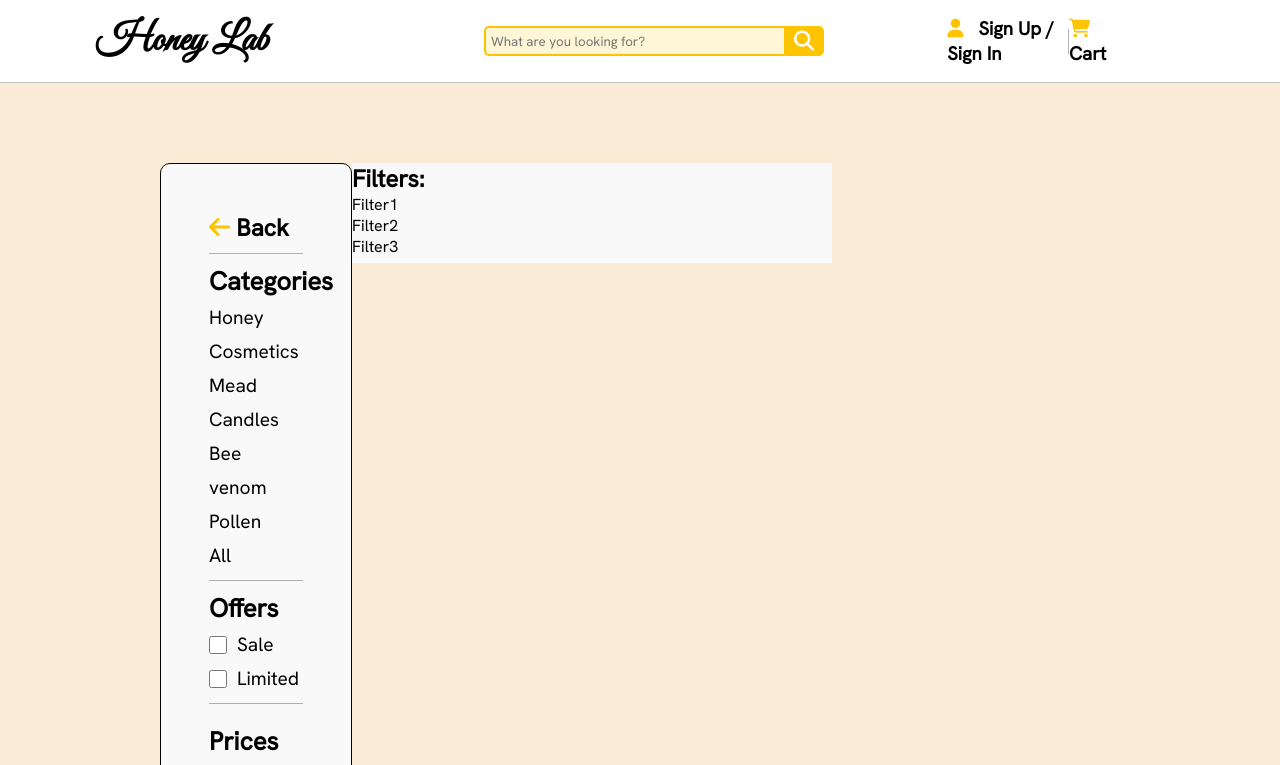
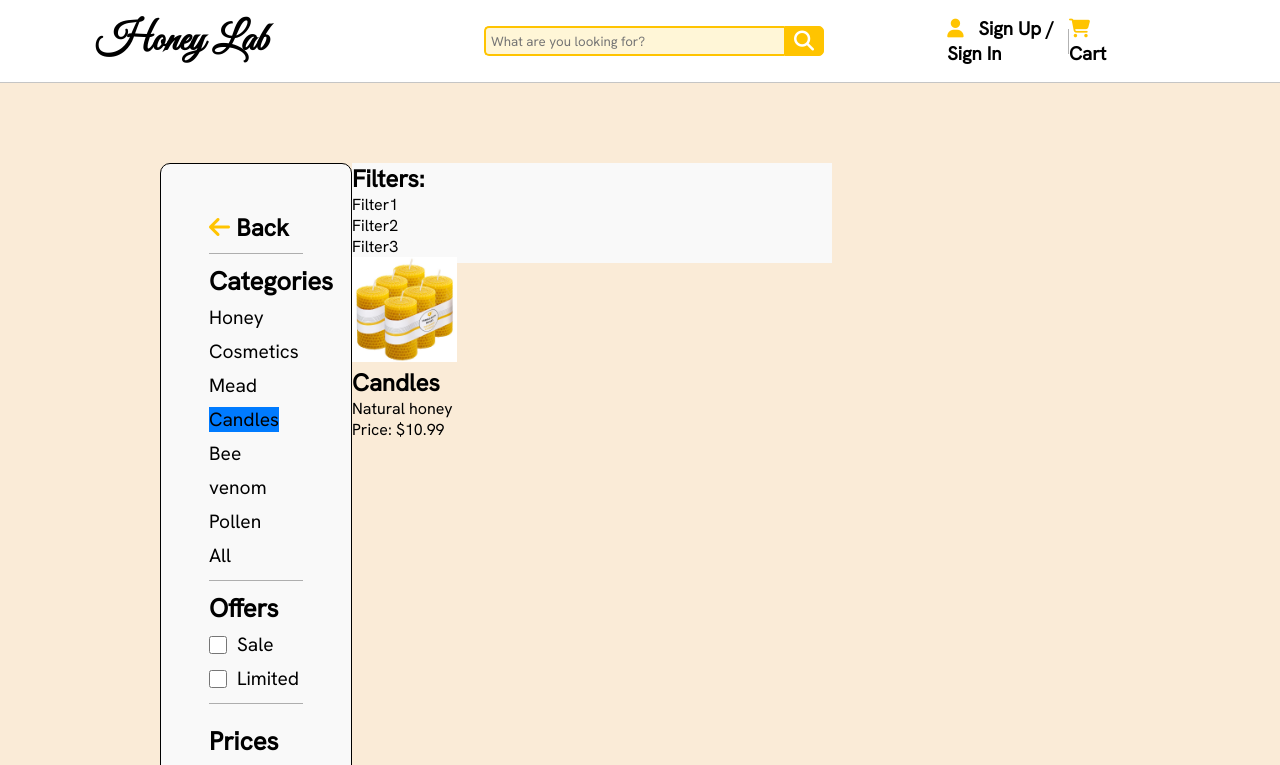
Before and after one commit to Anarasty/honey-web-v2, a plain HTML site: page catalog.html in a window 1280 px wide. Both pictures are taken after a click on the link "Candles". Shown: the top 765 px of the page. Drawn offline with nearby package versions, Linux system fonts and the light colour scheme.

Commit message:
filters almost ready

```diff
--- a/catalog.html
+++ b/catalog.html
@@ -78,10 +78,11 @@
                 </ul>
                 <div class="line-horizontal"></div>
                 <p>Prices</p>
-                <select>
+                <select id="select">
                     <option value="small-to-high">Small to high</option>
                     <option value="high-to-small">High to small</option>
                 </select>
+                <h1><a class="reset filter">reset all</a></h1>
             </div>
             <div class="products-box">
                 <div class="choosed-filters">
--- a/data.js
+++ b/data.js
@@ -11,19 +11,19 @@ const products = [
     category: "Honey",
     isLimited: true,
     description: "Natural honey",
-    price: 10.99,
-    newPrice: 8.99,
+    price: 20.99,
+    newPrice: 18.99,
     onSale: true,
     image: "/images/mead.jpg"
   },
   {
     id: 2,
     name: "Candles",
-    category: "Candle",
+    category: "Candles",
     isLimited: false,
     description: "Natural honey",
-    price: 20.99,
-    newPrice: 18.99,
+    price: 10.99,
+    newPrice: 8.99,
     onSale: false,
     image: "/images/candle.jpg"
   },
--- a/product.js
+++ b/product.js
@@ -1,44 +1,130 @@
+//?GOOD WORK
+// import products from "./data.js";
+
+// const productList = document.getElementById("product-list");
+// const categoryList = document.getElementById("category-list");
+// const saleCheckbox = document.getElementById("sale");
+// const limitedCheckbox = document.getElementById("limited");
+
+// function displayProducts(products) {
+//   productList.innerHTML = "";
+//   for (let product of products) {
+//     const productDiv = document.createElement("div");
+//     productDiv.innerHTML = `<div class="product-card">
+//       <img src="${product.image}">
+//       <h2>${product.name}</h2>
+//       <p>${product.description}</p>
+//       <p>Price: $${product.price.toFixed(2)}</p>
+//     </div>`;
+//     productList.appendChild(productDiv);
+//   }
+// }
+
+// function filterProducts() {
+//   const selectedCategory = categoryList.querySelector(".selected").textContent;
+//   const showSale = saleCheckbox.checked;
+//   const showLimited = limitedCheckbox.checked;
+
+//   const filteredProducts = products.filter((product) => {
+//     if ((showSale && !product.onSale) || (showLimited && !product.isLimited)) {
+//       return false;
+//     }
+//     return selectedCategory === "All" || product.category === selectedCategory;
+//   });
+
+//   displayProducts(filteredProducts);
+// }
+
+// categoryList.addEventListener("click", (event) => {
+//   event.preventDefault();
+//   if (event.target.nodeName === "A") {
+//     const selectedCategory = event.target.textContent;
+//     categoryList.querySelectorAll("a").forEach((link) => {
+//       link.classList.remove("selected");
+//     });
+//     event.target.classList.add("selected");
+//     filterProducts();
+//   }
+// });
+
+// saleCheckbox.addEventListener("change", filterProducts);
+// limitedCheckbox.addEventListener("change", filterProducts);
+
+// displayProducts(products);
+
+//!test4
 import products from "./data.js";
 
 const productList = document.getElementById("product-list");
+const categoryList = document.getElementById("category-list");
+const saleCheckbox = document.getElementById("sale");
+const limitedCheckbox = document.getElementById("limited");
+const priceSelect = document.querySelector("select");
 
-for (let product of products) {
-  const productDiv = document.createElement("div");
-  productDiv.innerHTML = `<div class="product-card">
-    <img src="${product.image}">
-    <h2>${product.name}</h2>
-    <p>${product.description}</p>
-    <p>Price: $${product.price.toFixed(2)}</p>
-    </div>
-  `;
-  productList.appendChild(productDiv);
-}
+const resetButton = document.querySelector(".reset.filter");
 
-//filter products
-const categoryList = document.getElementById("category-list");
-
-categoryList.addEventListener("click", (event) => {
-  event.preventDefault();
-
-  const selectedCategory = event.target.textContent;
-
-  //   !
-
-  const filteredProducts = products.filter(
-    (product) =>
-      selectedCategory === "All" || product.category === selectedCategory
-  );
-
+function displayProducts(products) {
   productList.innerHTML = "";
-  for (let product of filteredProducts) {
+  for (let product of products) {
     const productDiv = document.createElement("div");
     productDiv.innerHTML = `<div class="product-card">
       <img src="${product.image}">
       <h2>${product.name}</h2>
       <p>${product.description}</p>
       <p>Price: $${product.price.toFixed(2)}</p>
-      </div>
-    `;
+    </div>`;
     productList.appendChild(productDiv);
   }
+}
+
+function resetFilters() {
+  categoryList.querySelector("li:first-child a").classList.add("selected");
+  saleCheckbox.checked = false;
+  limitedCheckbox.checked = false;
+  select.value = "small-to-high";
+  displayProducts(products);
+  categoryList.querySelectorAll("a").forEach((link) => {
+    link.classList.remove("selected");
+  });
+}
+
+function filterProducts() {
+  const selectedCategory = categoryList.querySelector(".selected").textContent;
+  const showSale = saleCheckbox.checked;
+  const showLimited = limitedCheckbox.checked;
+  let filteredProducts = products.filter((product) => {
+    if ((showSale && !product.onSale) || (showLimited && !product.isLimited)) {
+      return false;
+    }
+    return selectedCategory === "All" || product.category === selectedCategory;
+  });
+
+  const selectedOption = priceSelect.value;
+  if (selectedOption === "small-to-high") {
+    filteredProducts.sort((a, b) => a.price - b.price);
+  } else if (selectedOption === "high-to-small") {
+    filteredProducts.sort((a, b) => b.price - a.price);
+  }
+
+  displayProducts(filteredProducts);
+}
+
+categoryList.addEventListener("click", (event) => {
+  event.preventDefault();
+  if (event.target.nodeName === "A") {
+    const selectedCategory = event.target.textContent;
+    categoryList.querySelectorAll("a").forEach((link) => {
+      link.classList.remove("selected");
+    });
+    event.target.classList.add("selected");
+    filterProducts();
+  }
 });
+
+saleCheckbox.addEventListener("change", filterProducts);
+limitedCheckbox.addEventListener("change", filterProducts);
+
+priceSelect.addEventListener("change", filterProducts);
+resetButton.addEventListener("click", resetFilters);
+
+displayProducts(products);
--- a/style.css
+++ b/style.css
@@ -652,3 +652,7 @@ footer .copyright{
 .full-catalog-section .products-box .product-list img {
   width: 100%;
 }
+
+.selected {
+  background-color: #007bff;
+}
```
